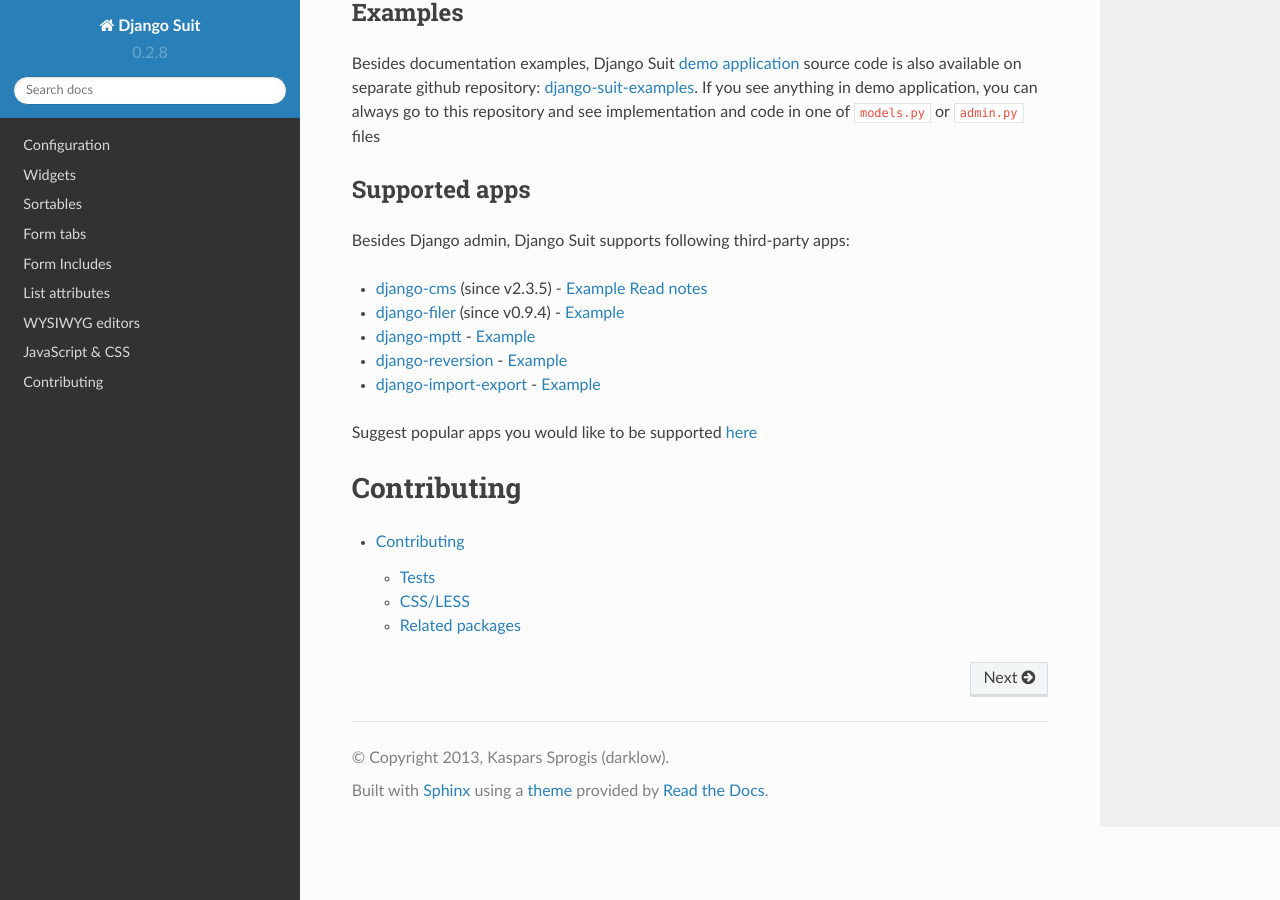
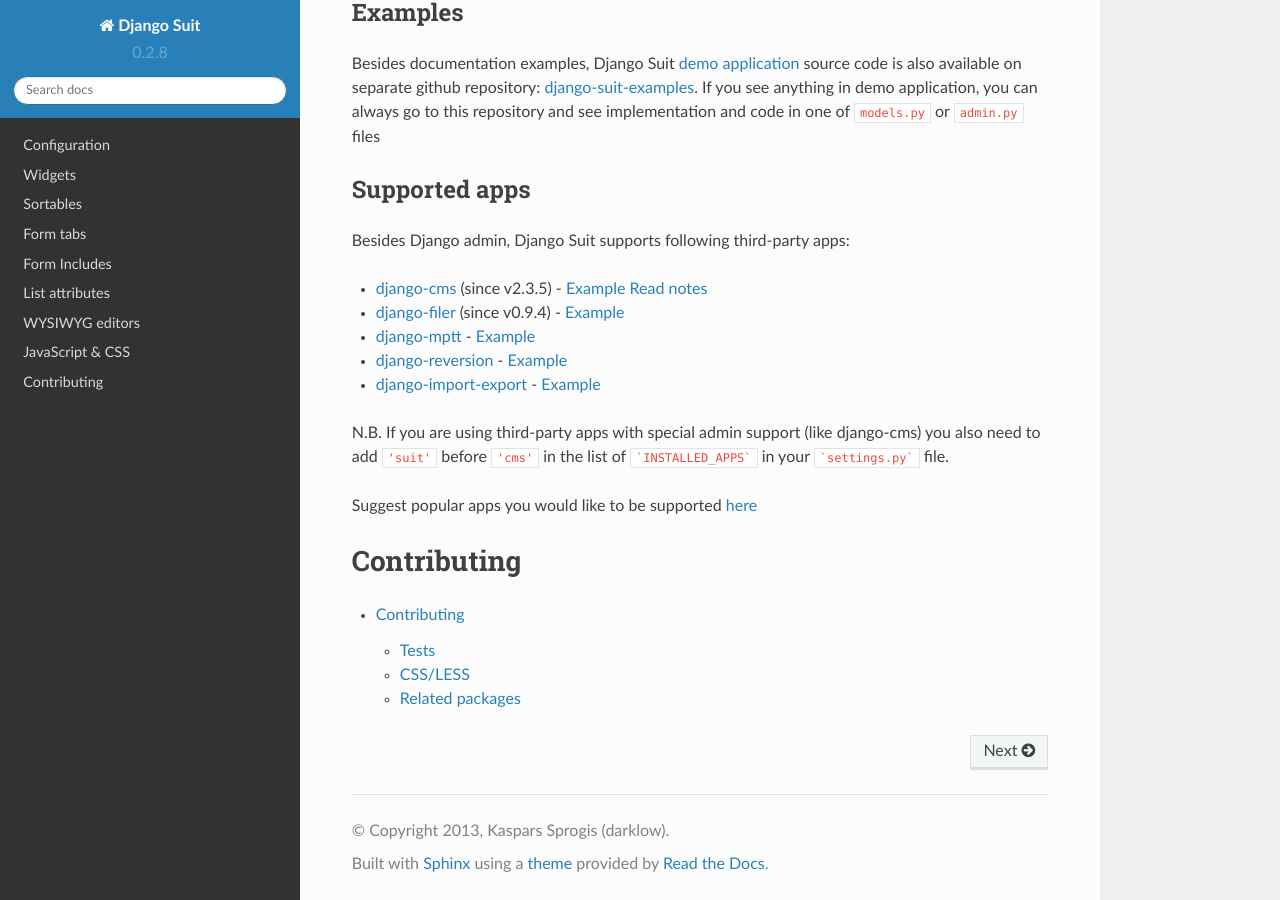
Before and after one commit to darklow/django-suit, a Sphinx documentation site: the page built from docs/index.rst, in a window 1280 px wide and 900 px high, scrolled down 5784 px. Built offline with Sphinx 7.4.7 and the Read the Docs theme 2.0.0, drawn with Linux system fonts in a browser that asks for light colours.

Commit message:
Notice about importance of order of apps in INSTALLED_APPS
Copied the info about the order of suite in INSTALLED_APPS to the appropriate section.

````diff
--- a/docs/index.rst
+++ b/docs/index.rst
@@ -215,6 +215,7 @@
 * `django-reversion <https://github.com/etianen/django-reversion>`_ - `Example <http://djangosuit.com/admin/examples/reversioneditem/>`_
 * `django-import-export <https://github.com/bmihelac/django-import-export>`_ - `Example <http://djangosuit.com/admin/examples/importexportitem/>`_
 
+N.B. If you are using third-party apps with special admin support (like django-cms) you also need to add ``'suit'`` before ``'cms'`` in the list of ```INSTALLED_APPS``` in your ```settings.py``` file.
 
 Suggest popular apps you would like to be supported `here <https://github.com/darklow/django-suit/issues/3>`_
 
````
